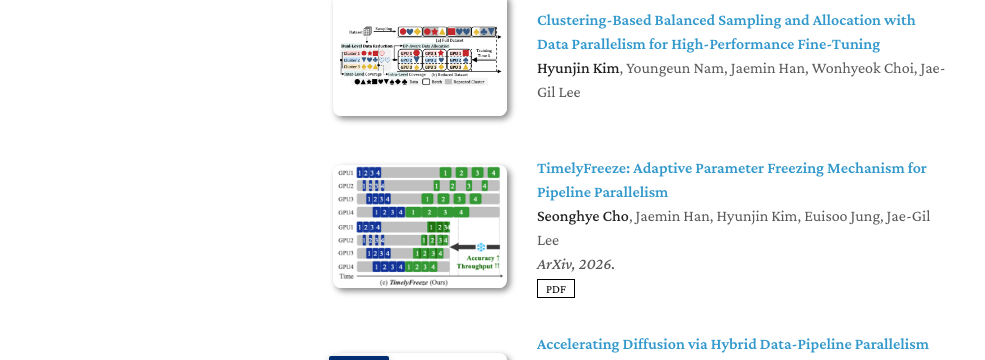
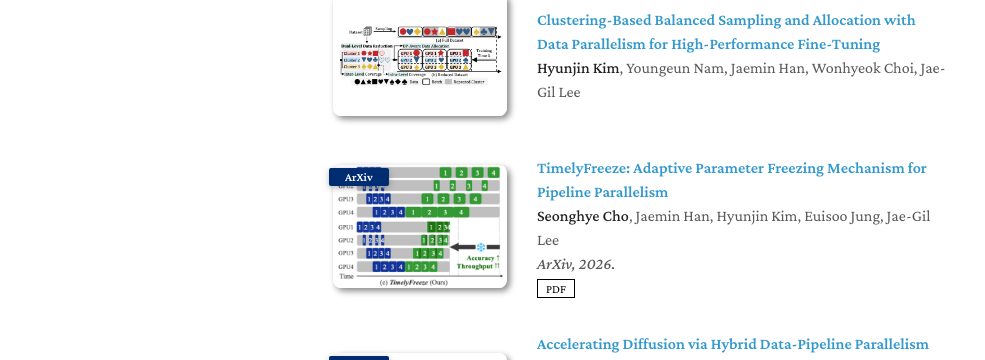
Before and after one commit to Hyunjin1228/Hyunjin1228.github.io, a Jekyll site: the page built from index.md, in a window 1280 px wide and 1274 px high. Shown: the part 460-820 px from the top of the window, without its empty margins (157-1142 px from the left). Built offline with Jekyll 4.4.1, drawn with Linux system fonts in a browser that asks for light colours; a style sheet for code colours, icons or effects is not loaded.

Commit message:
Update conference details for publications

```diff
--- a/_data/publications.yml
+++ b/_data/publications.yml
@@ -2,7 +2,7 @@ main:
   - title: "Clustering-Based Balanced Sampling and Allocation with Data Parallelism for High-Performance Fine-Tuning"
     authors: <strong>Hyunjin Kim</strong>, Youngeun Nam, Jaemin Han, Wonhyeok Choi, Jae-Gil Lee
     # conference_short: EMNLP
-    # conference: IEEE/CVF Conference on Computer Vision and Pattern Recognition <strong>(CVPR)</strong>, 2026.
+    # conference: Proceedings of the 2026 conference on empirical methods in natural language processing <strong>(EMNLP)</strong>, 2026.
     # pdf: https://arxiv.org/pdf/2602.21760
     # code: https://github.com/yaoyao-liu/class-incremental-learning/tree/main/mnemonics-training
     # page: https://class-il.mpi-inf.mpg.de/mnemonics/
@@ -12,6 +12,7 @@ main:
 
   - title: "TimelyFreeze: Adaptive Parameter Freezing Mechanism for Pipeline Parallelism"
     authors: <strong>Seonghye Cho</strong>, Jaemin Han, Hyunjin Kim, Euisoo Jung, Jae-Gil Lee
+    conference_short: ArXiv
     conference: ArXiv, 2026.
     pdf: https://arxiv.org/pdf/2602.21760
     image: ./assets/img/timelyfreeze.png
```
